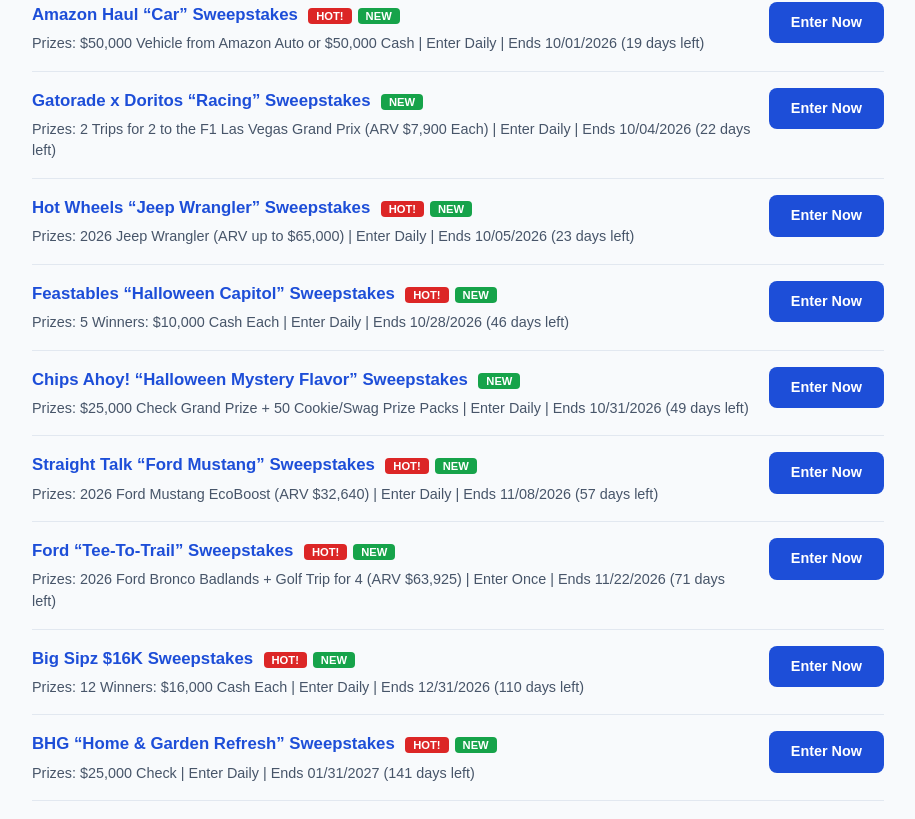
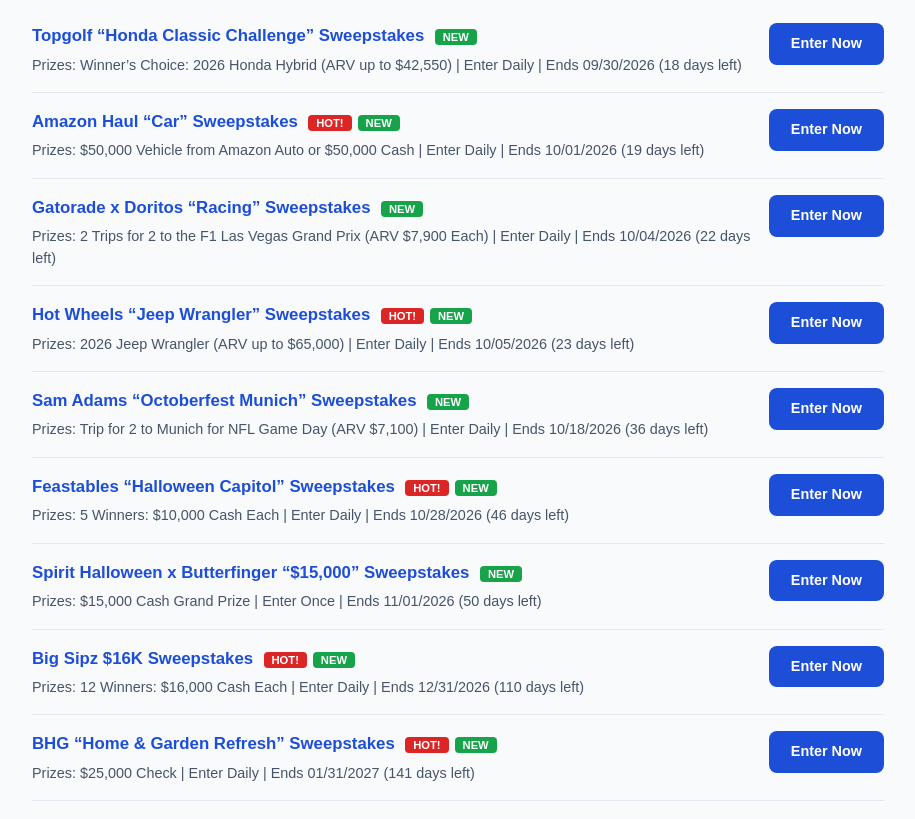
Before and after one commit to haroun26-dev/brandnewsite, a Next.js app: page / in a window 1280 px wide. Shown: the part 1477-2296 px from the top of the page, without its empty margins (182-1097 px from the left). Built offline with nearby package versions, Linux system fonts and the light colour scheme.

Commit message:
Refresh listings

```diff
--- a/app/page.tsx
+++ b/app/page.tsx
@@ -16,7 +16,7 @@
   added: string; // YYYY-MM-DD — NEW badge shows when added within the last 3 days
 }
 
-// Listings verified September 26, 2026. Update this list regularly —
+// Listings verified September 27, 2026. Update this list regularly —
 // remove ended sweepstakes and add new ones by editing this file and redeploying.
 const SWEEPSTAKES: Listing[] = [
   // ---- Instant Win Games ----
@@ -84,23 +84,22 @@
   // ---- Sweepstakes ----
   {
     id: 7,
+    title: "At Home “Design Rewards” Instant Win Game",
+    type: "instant",
+    prizes: "$25,000 Shopping Spree Grand Prize + 12x $1,000 eGift Cards + 3,100x Rewards Points",
+    frequency: "Enter Daily",
+    ends: "2026-10-15",
+    url: "https://www.athome.com/sweepstakes",
+    added: "2026-09-27",
+  },
+  {
+    id: 8,
     title: "Amazon Haul “Car” Sweepstakes",
     type: "sweepstakes",
     prizes: "$50,000 Vehicle from Amazon Auto or $50,000 Cash",
     frequency: "Enter Daily",
     ends: "2026-10-01",
     url: "https://amzn.to/4y7ogDK",
-    hot: true,
-    added: "2026-09-26",
-  },
-  {
-    id: 8,
-    title: "Hot Wheels “Jeep Wrangler” Sweepstakes",
-    type: "sweepstakes",
-    prizes: "2026 Jeep Wrangler (ARV up to $65,000)",
-    frequency: "Enter Daily",
-    ends: "2026-10-05",
-    url: "https://jeep.hotwheelssweepstakes.com",
     hot: true,
     added: "2026-09-26",
   },
@@ -112,7 +111,6 @@
     frequency: "Enter Daily",
     ends: "2026-09-30",
     url: "https://www.topgolf.com",
-    hot: true,
     added: "2026-09-26",
   },
   {
@@ -127,6 +125,37 @@
   },
   {
     id: 11,
+    title: "Hot Wheels “Jeep Wrangler” Sweepstakes",
+    type: "sweepstakes",
+    prizes: "2026 Jeep Wrangler (ARV up to $65,000)",
+    frequency: "Enter Daily",
+    ends: "2026-10-05",
+    url: "https://jeep.hotwheelssweepstakes.com",
+    hot: true,
+    added: "2026-09-26",
+  },
+  {
+    id: 12,
+    title: "Sam Adams “Octoberfest Munich” Sweepstakes",
+    type: "sweepstakes",
+    prizes: "Trip for 2 to Munich for NFL Game Day (ARV $7,100)",
+    frequency: "Enter Daily",
+    ends: "2026-10-18",
+    url: "https://munichgameday.com/",
+    added: "2026-09-27",
+  },
+  {
+    id: 13,
+    title: "Spirit Halloween x Butterfinger “$15,000” Sweepstakes",
+    type: "sweepstakes",
+    prizes: "$15,000 Cash Grand Prize",
+    frequency: "Enter Once",
+    ends: "2026-11-01",
+    url: "https://brandcycle.shop/vxheu",
+    added: "2026-09-27",
+  },
+  {
+    id: 14,
     title: "Big Sipz $16K Sweepstakes",
     type: "sweepstakes",
     prizes: "12 Winners: $16,000 Cash Each",
@@ -137,7 +166,7 @@
     added: "2026-09-23",
   },
   {
-    id: 12,
+    id: 15,
     title: "Feastables “Halloween Capitol” Sweepstakes",
     type: "sweepstakes",
     prizes: "5 Winners: $10,000 Cash Each",
@@ -148,7 +177,7 @@
     added: "2026-09-23",
   },
   {
-    id: 13,
+    id: 16,
     title: "BHG “Home & Garden Refresh” Sweepstakes",
     type: "sweepstakes",
     prizes: "$25,000 Check",
@@ -157,38 +186,6 @@
     url: "https://www.bhg.com",
     hot: true,
     added: "2026-09-23",
-  },
-  {
-    id: 14,
-    title: "Straight Talk “Ford Mustang” Sweepstakes",
-    type: "sweepstakes",
-    prizes: "2026 Ford Mustang EcoBoost (ARV $32,640)",
-    frequency: "Enter Daily",
-    ends: "2026-11-08",
-    url: "https://straighttalkracingtour.com",
-    hot: true,
-    added: "2026-09-23",
-  },
-  {
-    id: 15,
-    title: "Ford “Tee-To-Trail” Sweepstakes",
-    type: "sweepstakes",
-    prizes: "2026 Ford Bronco Badlands + Golf Trip for 4 (ARV $63,925)",
-    frequency: "Enter Once",
-    ends: "2026-11-22",
-    url: "https://www.lpga.com",
-    hot: true,
-    added: "2026-09-23",
-  },
-  {
-    id: 16,
-    title: "Chips Ahoy! “Halloween Mystery Flavor” Sweepstakes",
-    type: "sweepstakes",
-    prizes: "$25,000 Check Grand Prize + 50 Cookie/Swag Prize Packs",
-    frequency: "Enter Daily",
-    ends: "2026-10-31",
-    url: "https://www.chipsahoymystery.com/",
-    added: "2026-09-25",
   },
 ];
 
```
